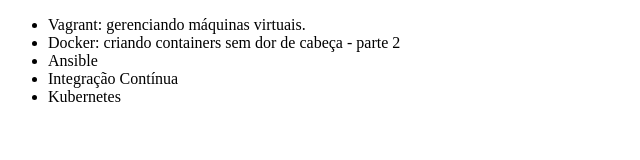
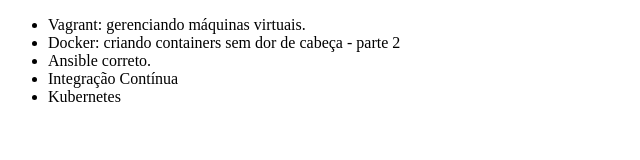
Before and after one commit to andrefortu/alura-git, a plain HTML site: page index.html in a window 1280 px wide. Shown: the full height of the page, 0-640 px from the left. Drawn offline with Linux system fonts and the light colour scheme.

Commit message:
Teste de alteracao usando commit passado.

```diff
--- a/index.html
+++ b/index.html
@@ -8,7 +8,7 @@
     <ul>
         <li>Vagrant: gerenciando máquinas virtuais.</li>
         <li>Docker: criando containers sem dor de cabeça - parte 2</li>
-        <li>Ansible</li>
+        <li>Ansible correto.</li>
         <li>Integração Contínua</li>
 	<li>Kubernetes</li>
     </ul>
```
